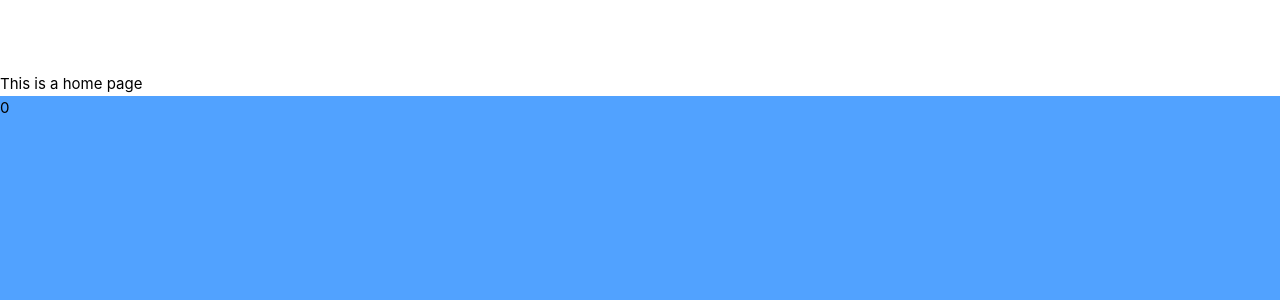
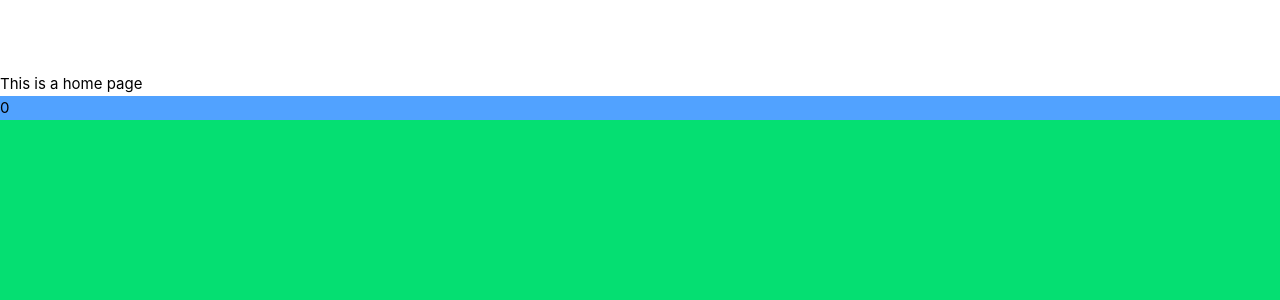
Before and after one commit to joshepen/upclick, a Vue app: page / in a window 1280 px wide. Shown: the top 300 px of the page. Built offline with nearby package versions, Linux system fonts and the light colour scheme.

Commit message:
Add some XMB functionality

```diff
--- a/src/components/XMBColumn.vue
+++ b/src/components/XMBColumn.vue
@@ -10,7 +10,7 @@ const props = defineProps({
 let activeIndex = props.defaultActive
 activeList.value[activeIndex] = true
 
-function moveUp() {
+function moveDown() {
     if (activeIndex > 0) {
         activeList.value[activeIndex] = false
         activeIndex -= 1
@@ -18,7 +18,7 @@ function moveUp() {
     }
 }
 
-function moveDown() {
+function moveUp() {
     if (activeIndex < activeList.value.length - 1) {
         activeList.value[activeIndex] = false
         activeIndex += 1
@@ -29,7 +29,7 @@ function moveDown() {
 </script>
 
 <template>
-    <div @keyup.up="moveUp" @keyup.down="moveDown" tabindex="0">
+    <div @keyup.up="moveDown" @keyup.down="moveUp" tabindex="0">
         <slot />
     </div>
 </template>
--- a/src/components/XrossMediaBar.vue
+++ b/src/components/XrossMediaBar.vue
@@ -1,4 +1,4 @@
-<script lang="ts">
+<script setup lang="ts">
 /*
     - XMB holds XMB Columns
     - XMB Columns holds XMB Panels
@@ -15,10 +15,37 @@
     - Columns are passed to XMB in slot
     - Basically do the same thing as with panels except left/right
 */
+import { defineModel, defineProps } from "vue"
+const activeList = defineModel('activeList')
+
+const props = defineProps({
+    defaultActive: {
+        type: Number, required: true
+    }
+})
+let activeIndex = props.defaultActive
+activeList.value[activeIndex] = true
+
+function moveDown() {
+    if (activeIndex > 0) {
+        activeList.value[activeIndex] = false
+        activeIndex -= 1
+        activeList.value[activeIndex] = true
+    }
+}
+
+function moveUp() {
+    if (activeIndex < activeList.value.length - 1) {
+        activeList.value[activeIndex] = false
+        activeIndex += 1
+        activeList.value[activeIndex] = true
+    }
+}
+
 </script>
 
 <template>
-    <div class="h-full w-full flex">
+    <div @keyup.right="moveDown" @keyup.left="moveUp" tabindex="0">
         <slot />
     </div>
 </template>
--- a/src/views/HomeView.vue
+++ b/src/views/HomeView.vue
@@ -1,15 +1,26 @@
 <script setup lang="ts">
 import { ref } from 'vue'
 import XMBColumn from "@/components/XMBColumn.vue"
-const activeList = ref(new Array(3).fill(false))
+import XrossMediaBar from '@/components/XrossMediaBar.vue';
+const activeList = ref(new Array(5).fill(false))
+const activeList2 = ref(new Array(5).fill(false))
+const xmbActiveList = ref(new Array(2).fill(false))
 </script>
 
 <template>
     <h1>This is a home page</h1>
-    <XMBColumn class="flex-1 w-full bg-red-400" v-model:active-list="activeList" :default-active="0">
-        <div class="h-full flex bg-blue-400" v-for="(_, index) in activeList" v-show="activeList[index]">
-            {{ index }}
-        </div>
-
-    </XMBColumn>
+    <XrossMediaBar class="flex-1 w-full bg-green-400" v-model:active-list="xmbActiveList" :default-active="0">
+        <XMBColumn class="flex-1 w-full bg-red-400" v-model:active-list="activeList" :default-active="0"
+            v-show="xmbActiveList[0]">
+            <div class="h-full flex bg-blue-400" v-for="(_, index) in activeList" v-show="activeList[index]">
+                {{ index }}
+            </div>
+        </XMBColumn>
+        <XMBColumn class="flex-1 w-full bg-red-400" v-model:active-list="activeList2" :default-active="0"
+            v-show="xmbActiveList[1]">
+            <div class="h-full flex bg-orange-400" v-for="(_, index) in activeList2" v-show="activeList2[index]">
+                {{ index }}
+            </div>
+        </XMBColumn>
+    </XrossMediaBar>
 </template>
```
